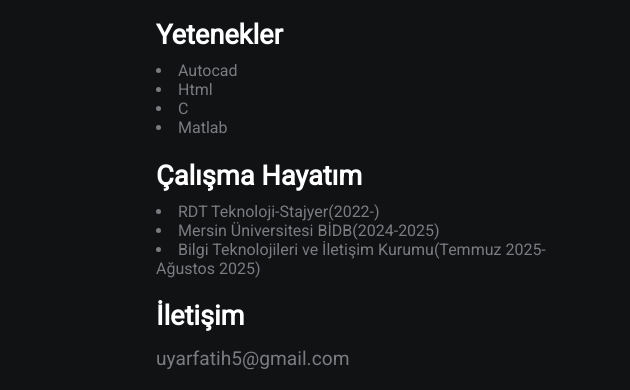
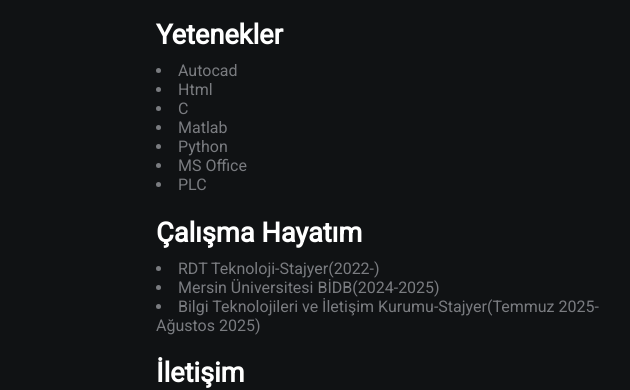
Before and after one commit to fatihuyar/fatihuyar_7.github.io, a plain HTML site: page index.html in a window 1280 px wide. Shown: the part 278-668 px from the top of the page, 484-1114 px from the left. Drawn offline with Linux system fonts and the light colour scheme.

Commit message:
Update index.html

```diff
--- a/index.html
+++ b/index.html
@@ -35,10 +35,13 @@
         <li>Html</li>
         <li>C</li>
         <li>Matlab</li>
+        <li>Python</li>
+        <li>MS Office</li>
+        <li>PLC</li>
         <h2>Çalışma Hayatım</h2>
         <li>RDT Teknoloji-Stajyer(2022-)</li>
         <li>Mersin Üniversitesi BİDB(2024-2025)</li>
-        <li>Bilgi Teknolojileri ve İletişim Kurumu(Temmuz 2025-Ağustos 2025)</li>
+        <li>Bilgi Teknolojileri ve İletişim Kurumu-Stajyer(Temmuz 2025-Ağustos 2025)</li>
         <h2>İletişim</h2>
         <a href="uyarfatih5@gmail.com">uyarfatih5@gmail.com</a>
     </div>
```
